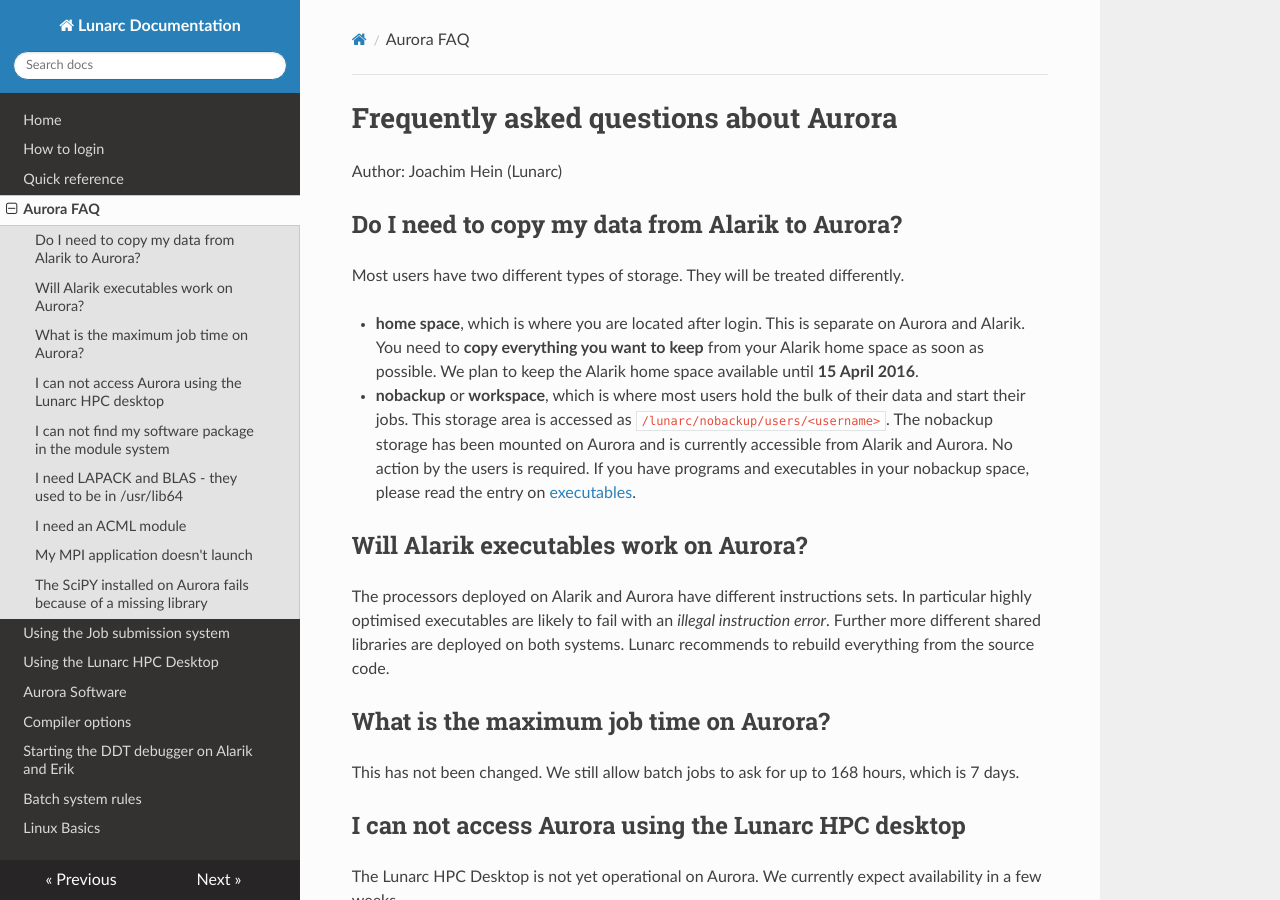
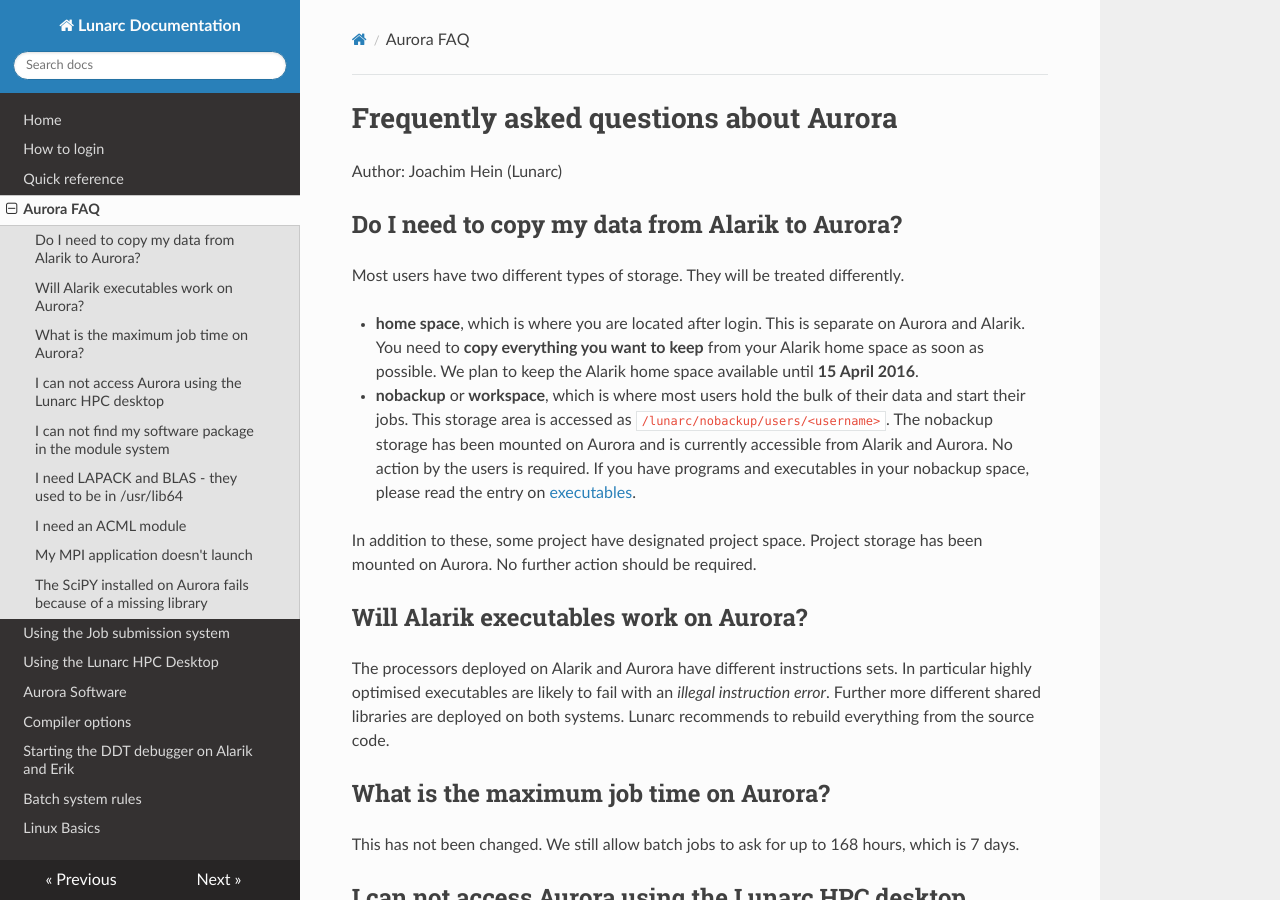
Before and after one commit to lunarc/lunarc_docs, an MkDocs documentation site: the page built from docs/aurora_faq.md, in a window 1280 px wide and 900 px high. Built offline with MkDocs 1.6.1, drawn with Linux system fonts in a browser that asks for light colours; nearby versions of some CDN libraries; old or Windows-style settings are respelled for this version of MkDocs.

Commit message:
Mention of the project discs.

```diff
--- a/docs/aurora_faq.md
+++ b/docs/aurora_faq.md
@@ -6,6 +6,8 @@
 
 * **home space**, which is where you are located after login.  This is separate on Aurora and Alarik.  You need to **copy everything you want to keep** from your Alarik home space as soon as possible.  We plan to keep the Alarik home space available until **15 April 2016**.
 * **nobackup** or **workspace**, which is where most users hold the bulk of their data and start their jobs.  This storage area is accessed as `/lunarc/nobackup/users/<username>`.  The nobackup storage has been mounted on Aurora and is currently accessible from Alarik and Aurora.  No action by the users is required.  If you have programs and executables in your nobackup space, please read the entry on [executables](#will-alarik-executables-work-on-aurora).
+
+In addition to these, some project have designated project space.  Project storage has been mounted on Aurora. No further action should be required.
 
 ## Will Alarik executables work on Aurora?
 The processors deployed on Alarik and Aurora have different instructions sets.  In particular highly optimised executables are likely to fail with an *illegal instruction error*.  Further more different shared libraries are deployed on both systems.  Lunarc recommends to rebuild everything from the source code.
```
